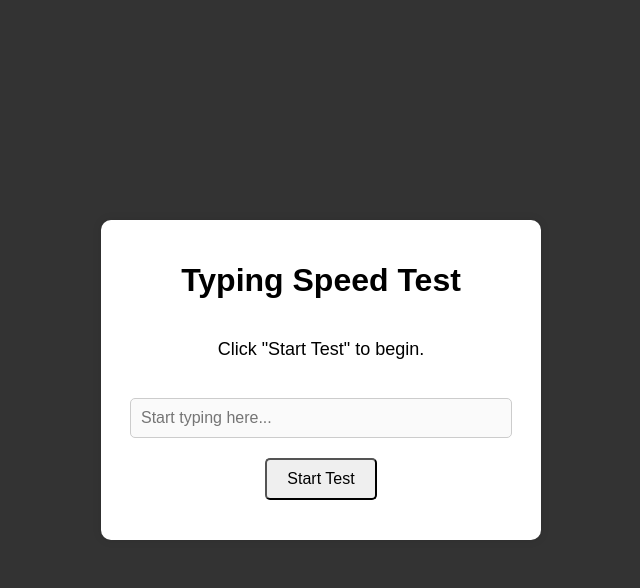
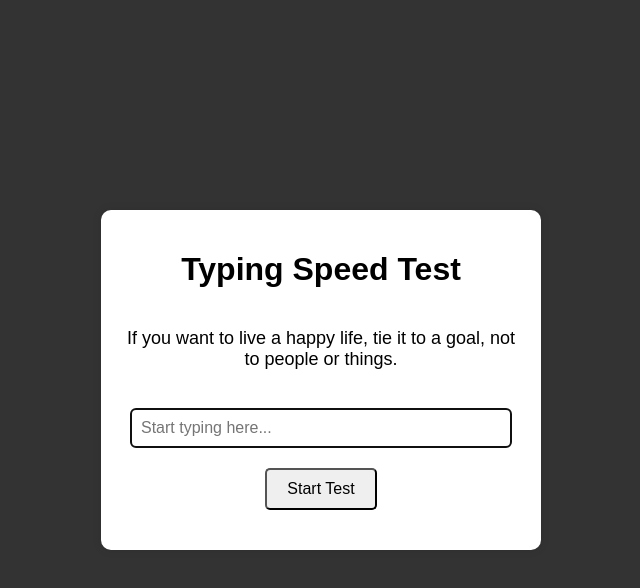
Before and after one commit to TBS96/typing-speed-test, a plain HTML site: page index.html in a window 1280 px wide. Both pictures are taken after a click on the button "Start Test". Shown: the whole page, without its empty margins (319-959 px from the left). Drawn offline with Linux system fonts and the light colour scheme.

Commit message:
added logic
Signed-off-by: TBS96 <9tbs6@proton.me>

```diff
--- a/index.html
+++ b/index.html
@@ -9,13 +9,16 @@
 <body>
 
     <div class="container">
+
         <h1>Typing Speed Test</h1>
-        <p>Click "Start Test" to begin.</p>
-        <input type="text" id="" placeholder="Start typing here..." disabled>
+        <p id="quote">Click "Start Test" to begin.</p>
 
-        <button>Start Test</button>
+        <input type="text" id="input-box" placeholder="Start typing here..." disabled>
+
+        <button id="start-btn">Start Test</button>
 
         <div id="result-div"></div>
+
     </div>
 
 
--- a/js/script.js
+++ b/js/script.js
@@ -0,0 +1,56 @@
+'use strict'
+
+document.addEventListener('DOMContentLoaded', () => {
+    const quotes = [
+        "The quick brown fox jumps over the lazy dog.",
+        "Many of life's failures are people who did not realize how close they were to success when they gave up.",
+        "Life is like a coin. You can spend it any way you wish, but you only spend it once.",
+        "Never let the fear of striking out keep you from playing the game.",
+        "The best way to predict your future is to create it.",
+        "If you want to live a happy life, tie it to a goal, not to people or things.",
+        "You must expect great things of yourself before you can do them.",
+        "If you set your goals ridiculously high and it's a failure, you will fail above everyone else's success.",
+        "Everything you want is on the other side of fear.",
+        "Believe and act as if it were impossible to fail.",
+        "Spread love everywhere you go. Let no one ever come without leaving happier."
+    ];
+
+    const quoteDisplay = document.getElementById('quote');
+    const inputBox = document.getElementById('input-box');
+    const startBtn = document.getElementById('start-btn');
+    const resultDisplay = document.getElementById('result-div');
+
+    let currentQuote, startTime;
+    startBtn.addEventListener('click', startTest);
+    inputBox.addEventListener('input', checkInput);
+
+    function startTest(){
+        const randomIndex = Math.floor(Math.random() * quotes.length);
+        currentQuote = quotes[randomIndex];
+        quoteDisplay.textContent = currentQuote;
+        inputBox.value = '';
+        inputBox.removeAttribute('disabled');
+        inputBox.focus();
+        resultDisplay.textContent = '';
+        startTime = new Date().getTime();
+    }
+
+    function checkInput(){
+        const typedText = inputBox.value;
+
+        if(typedText === currentQuote)
+        {
+            const endTime = new Date().getTime();
+            const timeTaken = (endTime - startTime) / 1000;
+
+            // words per minute:
+            const wordsPerMin = typedText.split(' ').length / timeTaken * 60;
+            inputBox.setAttribute('disabled', 'true');
+
+            resultDisplay.innerHTML = `
+                <p>You typed at speed of <span style="font-weight: bold;">${wordsPerMin.toFixed(2)} </span>Words/Minute</p>
+                <p>You took <span style="font-weight: bold;">${((endTime - startTime) / 1000)}</span>s to write <span style="color: red">'${currentQuote}'</span></p>
+            `;
+        }
+    }
+});
```
